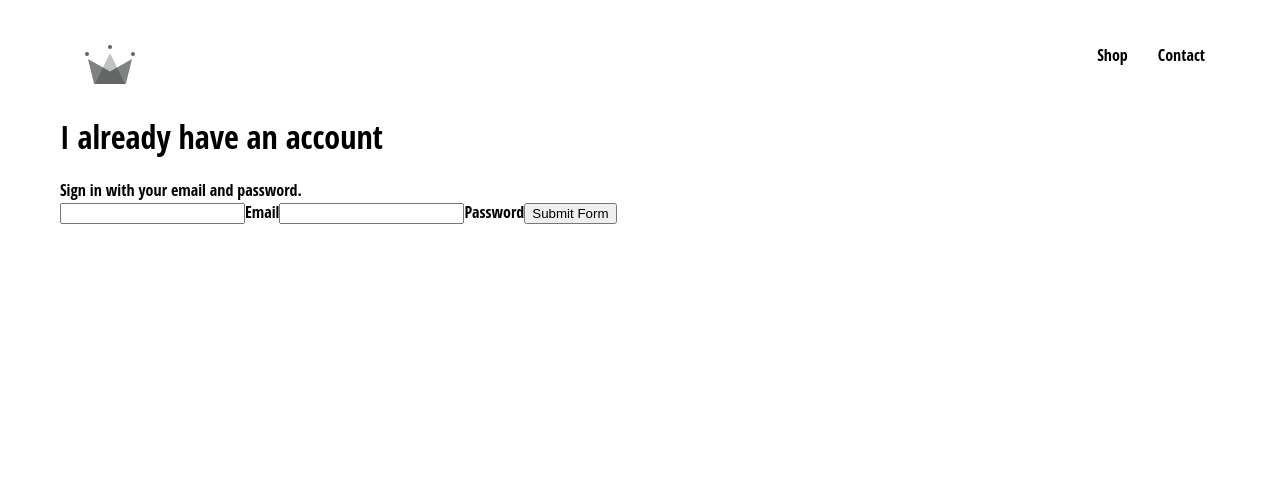
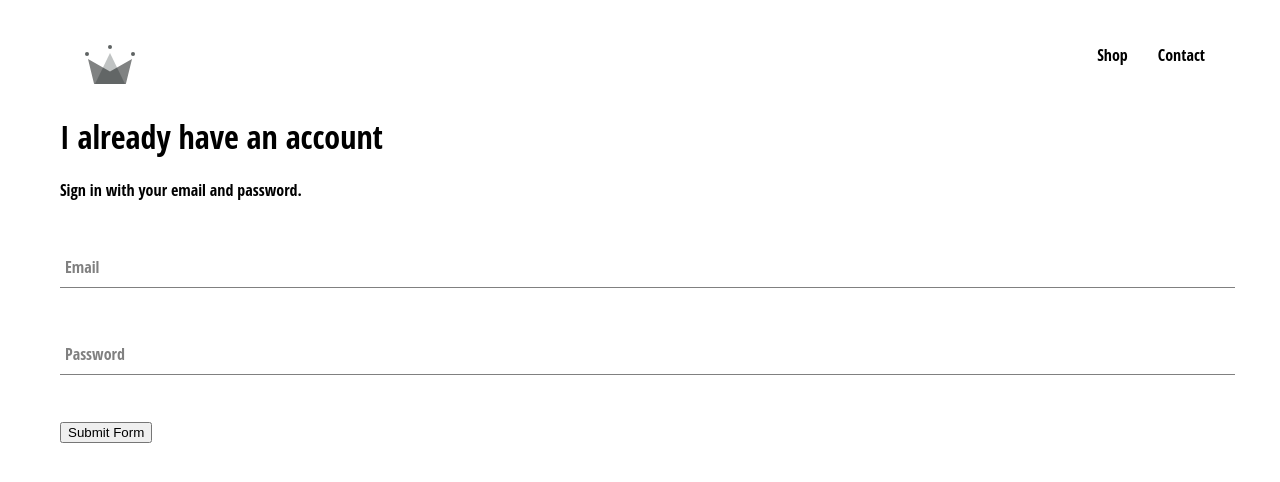
Before and after one commit to nnaaab/crwn-clothing, a React (Create React App) app: page /signin in a window 1280 px wide. Shown: the top 482 px of the page. Built offline with nearby package versions, Linux system fonts and the light colour scheme.

Commit message:
form input componenet styling

```diff
--- /dev/null
+++ b/src/components/form-input/form-input.component.jsx
@@ -0,0 +1,19 @@
+import React from 'react';
+import './form-input.styles.scss';
+
+const FormInput = ({handleChange, label, ...otherProps}) => (
+      <div className = 'group'>
+            <input className = 'form-input'
+                  onChange = {handleChange} {...otherProps} />
+            {
+                  label ?
+                  (<label className = {`${otherProps.value.length ? 'shink' : ''} form-input-label`}>
+                        {label}
+                  </label>)
+                  : null
+            }
+
+      </div>
+)
+
+export default FormInput;
--- /dev/null
+++ b/src/components/form-input/form-input.styles.scss
@@ -0,0 +1,54 @@
+$sub-color: grey;
+$main-color: black;
+
+@mixin shrinkLabel {
+  top: -14px;
+  font-size: 12px;
+  color: $main-color;
+}
+
+.group {
+  position: relative;
+  margin: 45px 0;
+
+  .form-input {
+    background: none;
+    background-color: white;
+    color: $sub-color;
+    font-size: 18px;
+    padding: 10px 10px 10px 5px;
+    display: block;
+    width: 100%;
+    border: none;
+    border-radius: 0;
+    border-bottom: 1px solid $sub-color;
+    margin: 25px 0;
+
+    &:focus {
+      outline: none;
+    }
+
+    &:focus ~ .form-input-label {
+      @include shrinkLabel();
+    }
+  }
+
+  input[type='password'] {
+    letter-spacing: 0.3em;
+  }
+
+  .form-input-label {
+    color: $sub-color;
+    font-size: 16px;
+    font-weight: normal;
+    position: absolute;
+    pointer-events: none;
+    left: 5px;
+    top: 10px;
+    transition: 300ms ease all;
+
+    &.shrink {
+      @include shrinkLabel();
+    }
+  }
+}
--- a/src/components/sign-in/sign-in.component.jsx
+++ b/src/components/sign-in/sign-in.component.jsx
@@ -1,4 +1,5 @@
 import React from 'react';
+import FormInput from '../form-input/form-input.component';
 import './sign-in.styles.scss';
 
 class SignIn extends React.Component {
@@ -30,16 +31,22 @@
                         <h1>I already have an account</h1>
                         <span>Sign in with your email and password.</span>
                         <form onSubmit = {this.handleSubmit}>
-                              <input name = 'email' type = 'email'
+                              <FormInput
+                                    name = 'email'
+                                    type = 'email'
                                     value = {this.state.email}
-                                    onChange = {this.handleChange}
+                                    handleChange = {this.handleChange}
+                                    label = 'Email'
                                     required />
-                              <label>Email</label>
-                              <input name = 'password' type = 'password'
+
+                              <FormInput
+                                    name = 'password'
+                                    type = 'password'
                                     value = {this.state.password}
-                                    onChange = {this.handleChange}
+                                    handleChange = {this.handleChange}
+                                    label = 'Password'
                                     required />
-                              <label>Password</label>
+
                               <input value = 'Submit Form' type = 'submit' />
                         </form>
                   </div>
```
